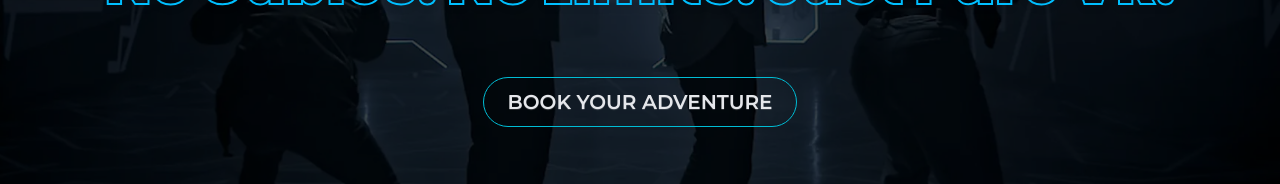
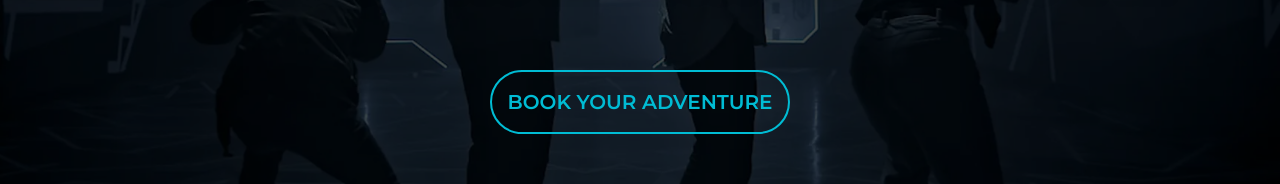
Before and after one commit to faizan-gp/zlnext, a Next.js app: page / in a window 1280 px wide. Shown: the part 396-580 px from the top of the page. Built offline with nearby package versions, Linux system fonts and the light colour scheme; no server answers.

Commit message:
removed daisyui and dependency

```diff
--- a/app/globals.css
+++ b/app/globals.css
@@ -1,5 +1,5 @@
 @import "tailwindcss";
-@plugin "daisyui";
+
 
 
 :root {
--- a/components/BookBtn.tsx
+++ b/components/BookBtn.tsx
@@ -22,7 +22,28 @@ export default function BookGameButton({
   return (
     <button
       onClick={handleClick}
-      className={`btn btn-outline rounded-4xl mt-4 text-xl p-6 border-[#00bcd4] ${className}`}
+      className={`
+        inline-flex items-center justify-center
+        bg-transparent
+        hover:bg-[#00bcd4]
+        text-[#00bcd4]
+        hover:text-white
+        font-semibold
+        p-4
+        mt-4
+        border-2
+        border-[#00bcd4]
+        text-xl
+        rounded-full
+        transition-colors
+        duration-200
+        ease-in-out
+        focus:outline-none
+        focus:ring-2
+        focus:ring-offset-2
+        focus:ring-[#00bcd4]
+        ${className}
+      `}
     >
       {label}
     </button>
--- a/package.json
+++ b/package.json
@@ -23,7 +23,7 @@
     "@types/react": "^19",
     "@types/react-dom": "^19",
     "autoprefixer": "^10.4.21",
-    "daisyui": "^5.1.7",
+
     "eslint": "^9",
     "eslint-config-next": "15.5.2",
     "postcss": "^8.5.6",
```
